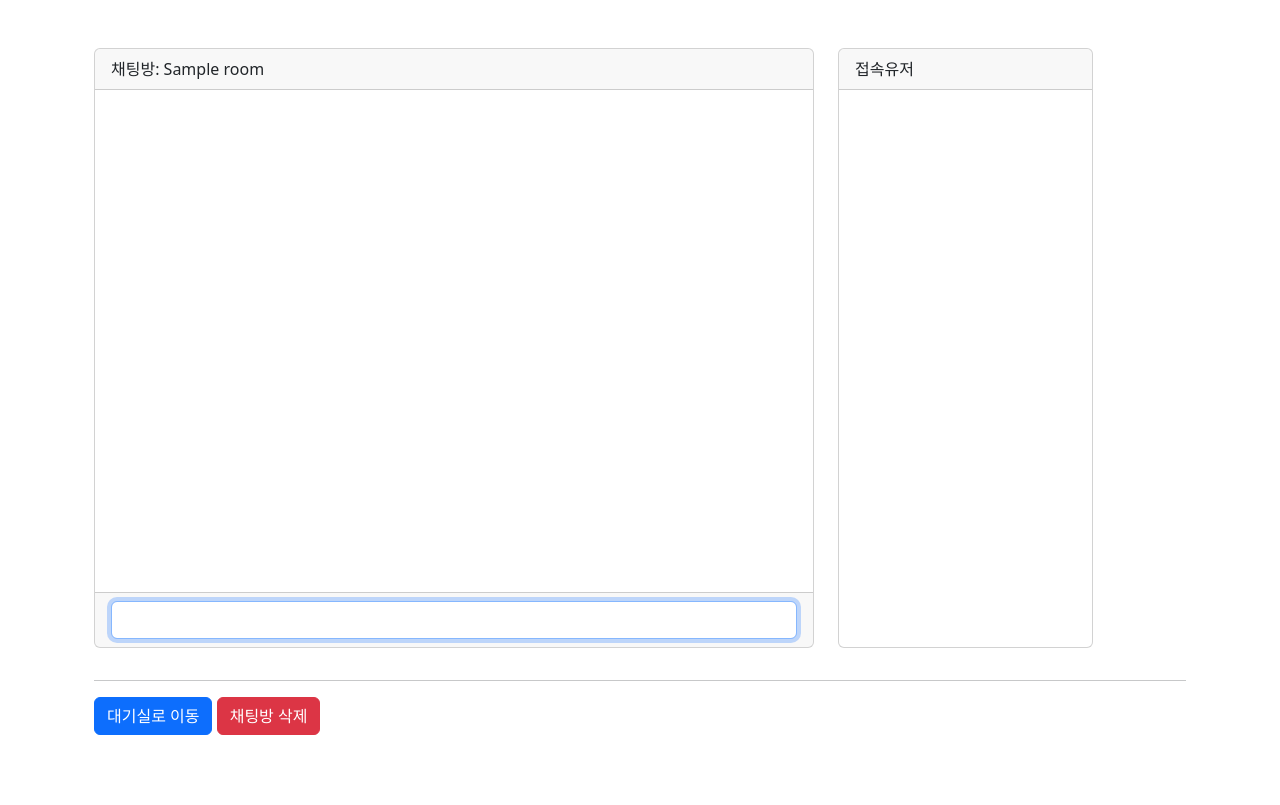
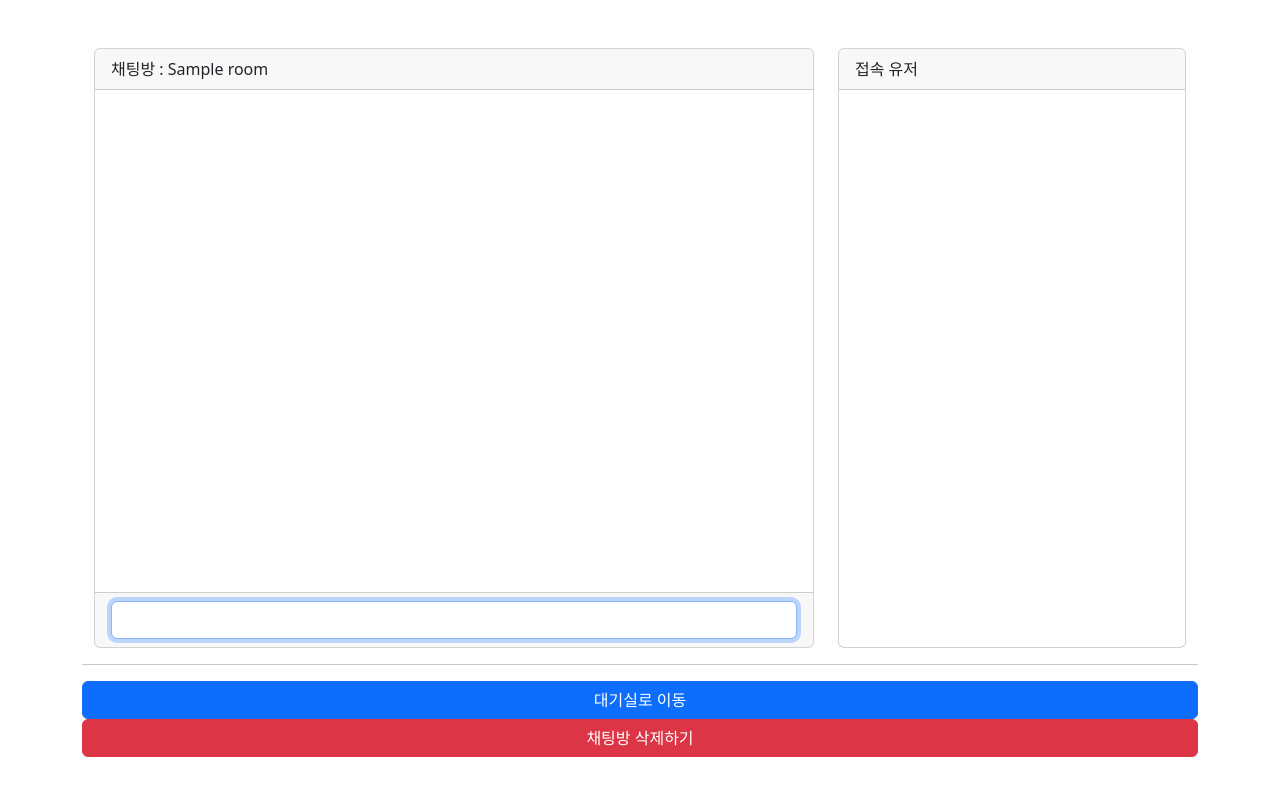
Before and after one commit to crescentfull/djangoChat, a Django app: page /chat/1/chat/ in a window 1280 px wide. Shown: the part 73-878 px from the top of the page. Before the commit the page ends 808 px from the top, so only its background shows below. Run offline with Django 5.2, Linux system fonts and the light colour scheme; a user stored in the database is signed in; tables that the repository leaves empty hold one stand-in row (values such as "Sample post"); parts of the project's set-up code (start-up, migrations or seed data) failed here and were passed over; some libraries are stand-ins or nearby versions.

Commit message:
fix: room chat 구조 변경

```diff
--- a/djangoChat/chat/templates/chat/room_chat.html
+++ b/djangoChat/chat/templates/chat/room_chat.html
@@ -1,64 +1,88 @@
 {% extends "chat/base.html" %}
 
+{% block extra-style %}
+<style>
+.chat-message > div {
+    background-color: #3b3b3b;
+    color: #e1e1e1;
+    border-radius: 0.8em;
+    padding: 0.4em;
+    margin: 0.4em 0;
+    display: inline-block;
+    white-space: pre-wrap;
+    max-width: 80%;
+    word-wrap: break-word;
+}
+.chat-message.me {
+    text-align: right;
+}
+.chat-message.me > div {
+    background-color: #1f8cff;
+    color: #fff;
+    text-align: left;
+}
+</style>
+{% endblock %}
+
 {% block content %}
-<div class="container my-5">
-    <div class="row">
-        <div class="col-sm-8">
-            <div class="card" style="height: 600px;">
-                <div class="card-header">
-                    채팅방: {{ room.name }}
+    {# TODO: 웹소켓으로 실시간 채팅 기능 구현하기 #}
+
+    <div class="container my-5">
+        <div class="row">
+            <div class="col-sm-8">
+                <div class="card" style="height: 600px;">
+                    <div class="card-header">
+                        채팅방 : {{ room.name }}
+                    </div>
+                    <div class="card-body overflow-hidden">
+                        <div id="chat_messages" class="w-100 h-100 border-0 overflow-scroll"></div>
+                    </div>
+                    <div class="card-footer">
+                        <form id="message_form">
+                            <input type="text" name="message" class="form-control"
+                                   autofocus autocomplete="off" />
+                        </form>
+                    </div>
                 </div>
-                <div class="card-body overflow-hidden">
-                    <div id="chat_messages" class="w-100 h-100 boreder-0 overflow-scroll"></div>
+            </div>
+
+            <div class="col-sm-4">
+                <div class="card" style="height: 600px;">
+                    <div class="card-header">
+                        접속 유저 <span id="user_count"></span>
+                    </div>
+                    <div class="card-body">
+                        <ul id="user_list"></ul>
+                    </div>
                 </div>
-                <div class="card-footer">
-                    <form id="message_form">
-                        <input type="text" name="message" class="form-control" autofocus autocomplete="off" />
-                    </form>
+            </div>
+
+            <hr class="my-3" />
+
+            <a href="{% url 'chat:index' %}" class="btn btn-primary">대기실로 이동</a>
+
+            {% if request.user == room.owner %}
+                <a href="{% url 'chat:room_delete' room.pk %}" class="btn btn-danger">
+                    채팅방 삭제하기
+                </a>
+            {% endif %}
+        </div>
+    </div>
+
+    <div class="modal fade" id="staticBackdrop" data-bs-backdrop="static" data-bs-keyboard="false" tabindex="-1"
+         aria-labelledby="staticBackdropLabel" aria-hidden="true">
+        <div class="modal-dialog">
+            <div class="modal-content">
+                <div class="modal-header">
+                    <h5 class="modal-title" id="staticBackdropLabel">알림</h5>
+                </div>
+                <div class="modal-body"></div>
+                <div class="modal-footer">
+                    <button type="button" class="btn btn-primary">OK</button>
                 </div>
             </div>
         </div>
-        <div class="col-sm-3">
-            <div class="card" style="height: 600px">
-                <div class="card-header">
-                    접속유저 <span id="user_count"></span>
-                </div>
-            </div>
-            <div class="card-body">
-                <ul id="user_list"></ul>
-            </div>
-        </div>
     </div>
-    <hr class="my-3" />
-
-    <a href="{% url 'chat:index' %}" class="btn btn-primary"> 대기실로 이동 </a>
-    {% if request.user == room.owner %}
-        {# 채팅방 소유자에게만 삭제 버튼을 노출 #}
-        <a href="{% url 'chat:room_delete' room.pk %}" class="btn btn-danger">
-            채팅방 삭제
-        </a>
-    {% endif %}
-</div>
-
-<!-- Modal -->
-<div class="modal fade" id="staticBackdrop" data-bs-backdrop="static" data-bs-keyboard="false" tabindex="-1" aria-labelledby="staticBackdropLabel" aria-hidden="true">
-    <div class="modal-dialog">
-      <div class="modal-content">
-        <div class="modal-header">
-          <h5 class="modal-title" id="staticBackdropLabel">알림</h5>
-          <button type="button" class="btn-close" data-bs-dismiss="modal" aria-label="Close"></button>
-        </div>
-        <div class="modal-body">
-          ...
-        </div>
-        <div class="modal-footer">
-          {% comment %} <button type="button" class="btn btn-secondary" data-bs-dismiss="modal">Close</button> {% endcomment %}
-          <button type="button" class="btn btn-primary">OK</button>
-        </div>
-      </div>
-    </div>
-  </div>
-
 {% endblock %}
 
 {% block extra-script %}
@@ -69,27 +93,25 @@ const handlers = {
     retry: 0,
     username_set: new Set(),
 
-    //초기화
-    init(){
+    init() {
         this.chat_messages_tag = document.querySelector("#chat_messages");
-        document.querySelector("#message_form").addEventListener("submit", this.onsubmit.bind(this));
+        document.querySelector("#message_form")
+            .addEventListener("submit", this.onsubmit.bind(this));
     },
-    //
     connect(ws_url) {
-        if(this.ws) this.ws.close(); // 웹소켓 재연결시 명시적으로 연결을 닫음
+        if(this.ws) this.ws.close();
 
-        // 지정 주소로 웹소켓 연결을 시도합니다.
         this.ws = new WebSocket(ws_url || this.ws?.url);
 
-        // 각 WebSocket 이벤트리스너의 this가 WebSocket 임으로 변경해준다
         this.ws.onopen = this.onopen.bind(this);
         this.ws.onclose = this.onclose.bind(this);
         this.ws.onerror = this.onerror.bind(this);
         this.ws.onmessage = this.onmessage.bind(this);
     },
-    reconnect() { this.connect(); },
-    //
-    onopen(){
+    reconnect() {
+        this.connect();
+    },
+    onopen() {
         console.log("웹소켓 서버와 접속");
         this.retry = 0;
 
@@ -100,66 +122,69 @@ const handlers = {
                 this.update_user_list();
             });
     },
-    onclose(event){
-        if(!event.wasClean){
-            console.error("웹서버 장애 혹은 네트워크 장애");
+    onclose(event) {
+        const close_code = event.code;
 
-            if(this.retry < 3){
+        if(close_code === 4000) {
+            this.modal("채팅방이 삭제되었습니다. 대기실로 이동합니다.", () => {
+                window.location.href = "{% url 'chat:index' %}";
+            });
+        }
+        else if(!event.wasClean) {
+            console.error("웹소켓 서버가 죽었거나, 네트워크 장애입니다.");
+            if(this.retry < 3) {
+                this.retry += 1;
                 setTimeout(() => {
-                    this.retry += 1;
                     this.reconnect();
-                    console.log('[${this.retry}] 접속 재시도 ...');
-                }, 1000 * this.retry);
-            } else {
-                alert("웹소켓 서버 접속 오류, 대기실로 이동");
+                    console.log(`[${this.retry}] 접속 재시도 ...`);
+                }, 1000 * this.retry)
+            }
+            else {
+                console.log("웹소켓 서버에 접속할 수 없습니다. 대기실로 이동합니다.");
                 window.location.href = "{% url 'chat:index' %}";
-                }
+            }
         }
     },
-    onerror(){
-        console.error("웹소켓 에러가 발생");
+    onerror() {
+        console.log("웹소켓 에러가 발생했습니다. 대기실로 이동합니다.");
+        window.location.href = "{% url 'chat:index' %}";
     },
-    onmessage(event){
+    onmessage(event) {
         const message_json = event.data;
-        console.log("웹소켓 테스트 메세지 수신: ", message_json);
+        console.log("메세지 수신 :", message_json);
 
         const { type, message, sender, username } = JSON.parse(message_json);
-
         switch(type) {
             case "chat.message":
                 this.append_message(message, sender);
                 break;
-            case "chat.user.json":
-                this.append_message('${username}님이 들어오셨습니다.');
+            case "chat.user.join":
+                this.append_message(`${username}님이 들어오셨습니다.`);
                 this.username_set.add(username);
                 this.update_user_list();
                 break;
             case "chat.user.leave":
-                this.append_message('${username}님이 나가셨습니다.');
+                this.append_message(`${username}님이 나가셨습니다.`);
                 this.username_set.delete(username);
                 this.update_user_list();
                 break;
             default:
-                console.error('Invalid message type : ' + type);
+                console.error(`Invalid message type : ${type}`);
         }
     },
-    // 채팅 메세지 로그 창 끝에 새로운 메세지 추가
     append_message(message, sender) {
         const element = document.createElement("div");
         element.className = "chat-message";
 
-        // 자신의 메세지일 경우, 클래스명 me 추가
         let footer = "";
-        if (sender === "{{ user.username }}") {
+        if (sender === "{{ user.username }}" ) {
             element.className += " me";
         }
-        else if (sender){
-            footer = ' from ' + sender;
+        else if (sender) {
+            footer = ` from ${sender}`;
         }
 
-        // CSS 스타일링을 위해 div로 한 번 더 감싸기
         const wrapper = document.createElement("div");
-        // 주의: innerHTML은 유저의 HTML이 그대로 상대방에게 전다로디어 수행되기에 보안 위험!
         wrapper.textContent = message + footer;
         element.appendChild(wrapper);
 
@@ -167,37 +192,33 @@ const handlers = {
         this.chat_messages_tag.scrollTop = this.chat_messages_tag.scrollHeight;
 
     },
-    // 채팅 메세지 입력폼에 대한 submit 이벤트 핸들러
-    onsubmit(event){
+    onsubmit(event) {
         event.preventDefault();
 
         const form_data = new FormData(event.target);
         const props = Object.fromEntries(form_data);
-        event.target.reset();
+        event.target.reset();  // reset form
 
         const { message } = props;
+        console.log("웹소켓으로 전송할 메세지 :", message);
 
-        this.append_message(message, "{{ user.username }}"); //메세지창에 추가
+        // this.append_message(message);
 
-        // 유저가 입력한 채팅 메세지를 채널스로 전달
-        console.log(this.append_message());
         this.ws.send(JSON.stringify({
             type: "chat.message",
             message: message,
-        }));
+        }))
     },
-    //업데이트 user
-    update_user_list(){
+    update_user_list() {
         const html = [...this.username_set]
-            .map(username => '<li>${username}</li>')
+            .map(username => `<li>${username}</li>`)
             .join('');
         document.querySelector("#user_list").innerHTML = html;
 
-        document.querySelector("#user_count").textContent = '(${this.username_set.size}명)';
+        document.querySelector("#user_count").textContent =
+            `(${this.username_set.size}명)`;
     },
-
-    //modal
-    modal(message, ok_handler){
+    modal(message, ok_handler) {
         const modal_ele = document.querySelector("#staticBackdrop");
         const body_ele = modal_ele.querySelector(".modal-body");
         const button_ele = modal_ele.querySelector(".modal-footer button");
@@ -211,39 +232,13 @@ const handlers = {
 
         const modal = new bootstrap.Modal(modal_ele);
         modal.show();
-    },
-},
+    }
+};
 
 handlers.init();
 
 const protocol = location.protocol === "http:" ? "ws:" : "wss:";
 const ws_url = protocol + "//" + location.host + "/ws" + location.pathname;
 handlers.connect(ws_url);
-
 </script>
 {% endblock %}
-
-{% block extra-style %}
-<style>
-    .chat-message > div {
-        background-color: #3b3b3b;
-        color: #e1e1e1;
-        border-radius: 0.8em;
-        padding: 0.4em;
-        margin: 0.4em 0;
-        display: inline-block;
-        white-space: pre-wrap;
-        max-width: 80%;
-        word-wrap: break-word;
-    }
-
-    .chat-message.me {
-        text-align: right;
-    }
-    .chat-message.me > div {
-        background-color: #1f8cff;
-        color: #fff;
-        text-align: left;
-    }
-</style>
-{% endblock %}
--- a/djangoChat/chat/views.py
+++ b/djangoChat/chat/views.py
@@ -1,5 +1,5 @@
 
-from django.http import HttpRequest, HttpResponse, JsonResponse
+from django.http import HttpResponse, JsonResponse
 from django.shortcuts import redirect, render, get_object_or_404, resolve_url
 from django.contrib.auth.decorators import login_required
 from django.contrib.auth.mixins import LoginRequiredMixin
@@ -9,7 +9,7 @@ from django.views.generic import CreateView
 from chat.forms import RoomForm
 from chat.models import Room
 
-def index(request: HttpRequest) -> HttpResponse:
+def index(request):
     #.order_by("-pk")를 지정하지 않으면,
     # room 모델의 디폴트 정렬 옵션이 지정된다.
     room_qs = Room.objects.all()
@@ -35,14 +35,14 @@ def room_new(request):
     })
 
 @login_required
-def room_chat(request: HttpRequest, room_pk: str) -> HttpResponse:
+def room_chat(request, room_pk):
     room = get_object_or_404(Room, pk=room_pk)
     return render(request, "chat/room_chat.html", {
         "room": room,
     })
 
 @login_required
-def room_delete(request: HttpRequest, room_pk: int) -> HttpResponse:
+def room_delete(request, room_pk):
     room = get_object_or_404(Room, pk=room_pk)
 
     #권한체크, 백엔드 단에서 권한체크는 필수.
```
Also changed, not shown: djangoChat/chat/models.py (+4 -6 lines).
